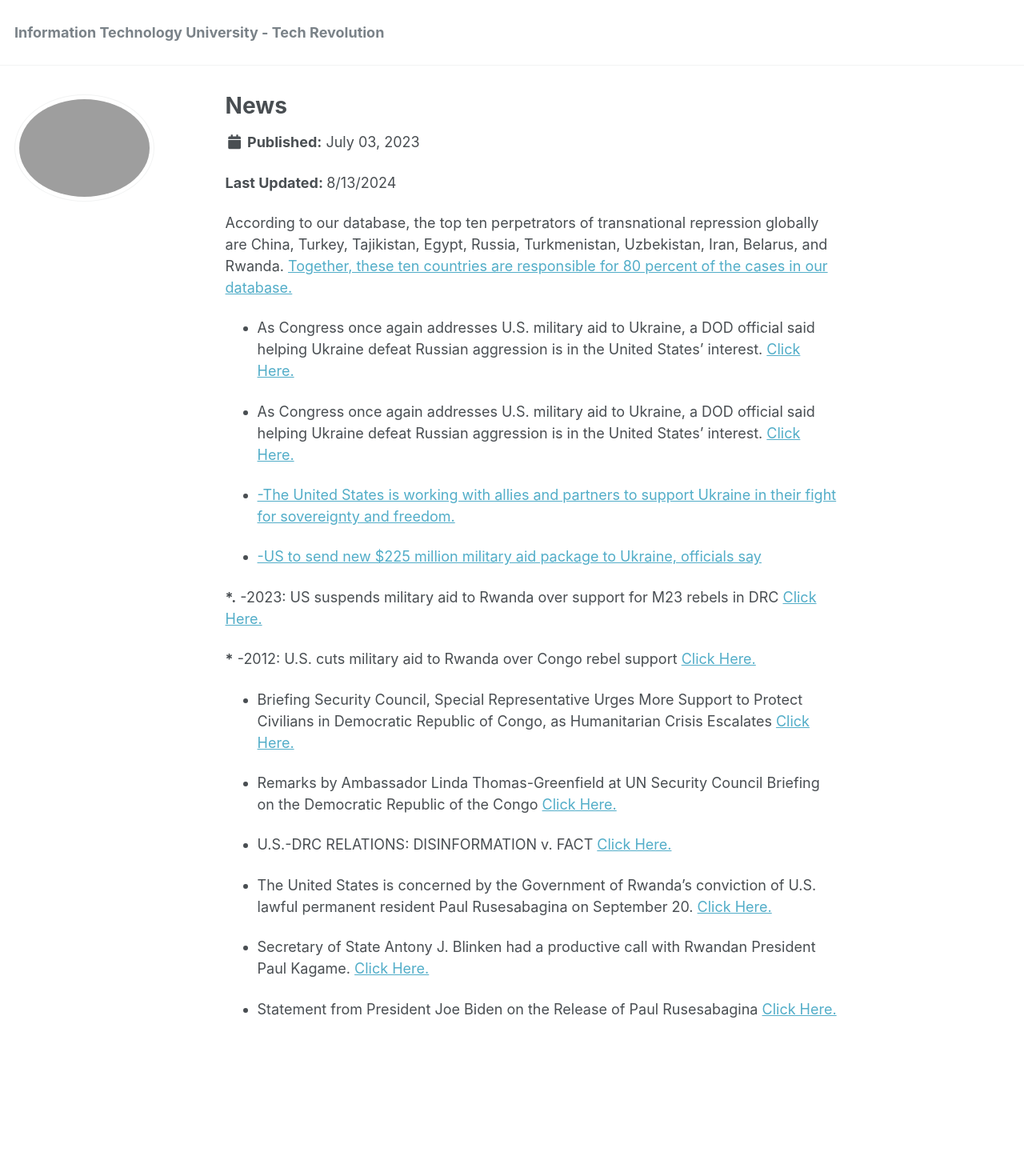
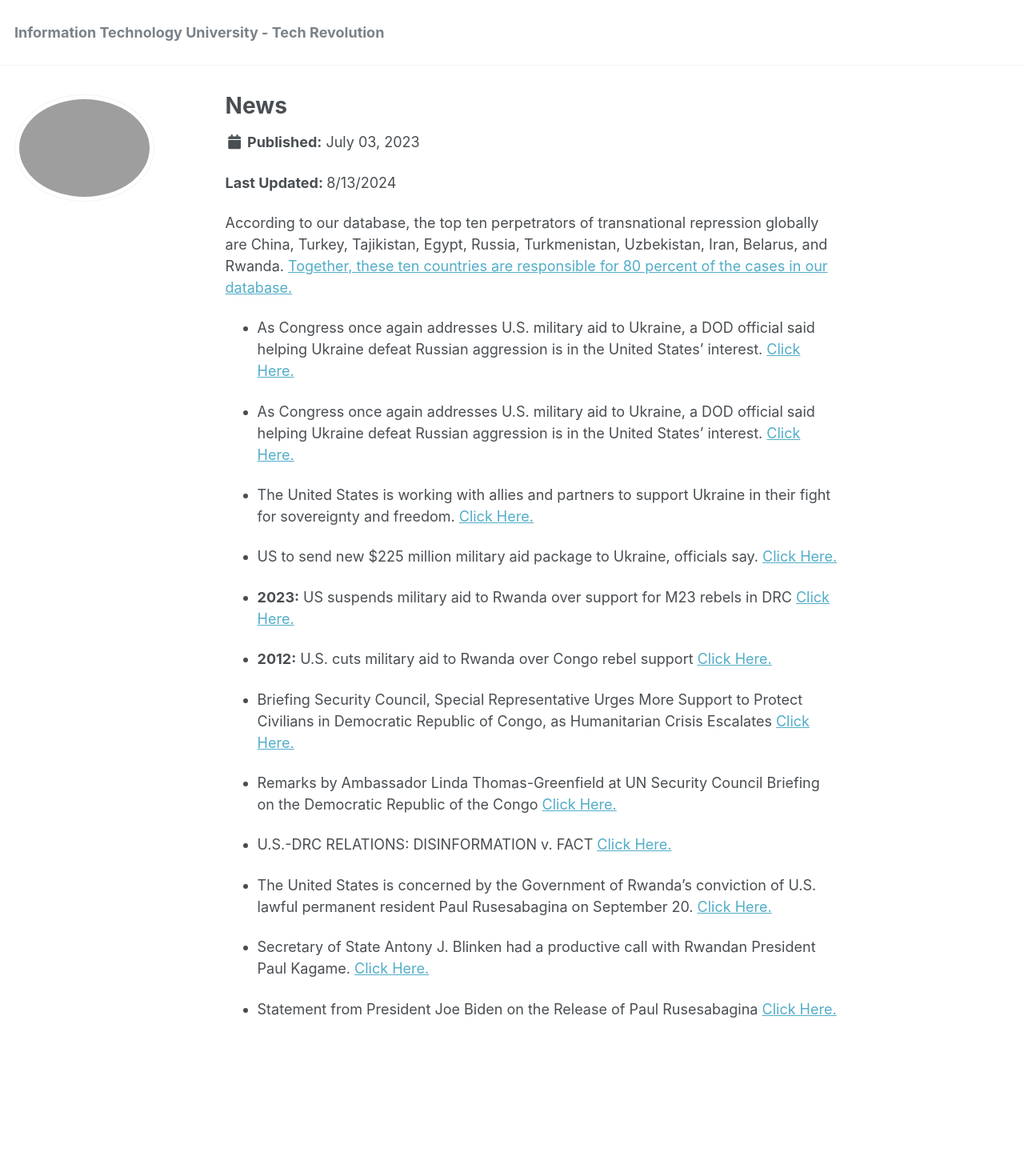
Before and after one commit to phdcsseiden/phdcsseiden.github.io, a Jekyll site: the page built from _pages/News.md, in a window 1280 px wide. Shown: the whole page at 80% size. Built offline with Jekyll 4.4.1, drawn with Linux system fonts in a browser that asks for light colours.

Commit message:
Update News.md

```diff
--- a/_pages/News.md
+++ b/_pages/News.md
@@ -19,16 +19,16 @@ Turkey, Tajikistan, Egypt, Russia, Turkmenistan, Uzbekistan, Iran, Belarus, and
 - As Congress once again addresses U.S. military aid to Ukraine, a DOD official said helping Ukraine defeat Russian aggression is in the United States' interest. <a href=" https://www.defense.gov/News/News-Stories/Article/Article/3671938/dod-official-restates-why-supporting-ukraine-is-in-us-interest/"> Click Here. </a>
 
 
-- <a href=" https://www.defense.gov/Spotlights/Support-for-Ukraine/"> -The United States is working with allies and partners to support Ukraine in their fight for sovereignty and freedom. </a>
+-  The United States is working with allies and partners to support Ukraine in their fight for sovereignty and freedom. <a href=" https://www.defense.gov/Spotlights/Support-for-Ukraine/"> Click Here. </a>
 
 
-- <a href=" https://apnews.com/article/ukraine-russia-military-aid-us-e0a07e45c4b6656d128c5df8c51357fb"> -US to send new $225 million military aid package to Ukraine, officials say </a>
+- US to send new $225 million military aid package to Ukraine, officials say. <a href=" https://apnews.com/article/ukraine-russia-military-aid-us-e0a07e45c4b6656d128c5df8c51357fb"> Click Here. </a>
 
 
-<b>*.</b> -2023: US suspends military aid to Rwanda over support for M23 rebels in DRC <a href=" https://www.theafricareport.com/323896/us-suspends-military-aid-to-rwanda-over-support-for-m23-rebels-in-drc/"> Click Here. </a>
+- <b>2023:</b> US suspends military aid to Rwanda over support for M23 rebels in DRC <a href=" https://www.theafricareport.com/323896/us-suspends-military-aid-to-rwanda-over-support-for-m23-rebels-in-drc/"> Click Here. </a>
 
 
-<b>*</b>  -2012: U.S. cuts military aid to Rwanda over Congo rebel support <a href=" https://www.reuters.com/article/idUSBRE86K0AY/"> Click Here. </a>
+- <b>2012:</b> U.S. cuts military aid to Rwanda over Congo rebel support <a href=" https://www.reuters.com/article/idUSBRE86K0AY/"> Click Here. </a>
 
 
 - Briefing Security Council, Special Representative Urges More Support to Protect Civilians in Democratic Republic of Congo, as Humanitarian Crisis Escalates <a href=" https://press.un.org/en/2023/sc15426.doc.htm"> Click Here.</a>
```
